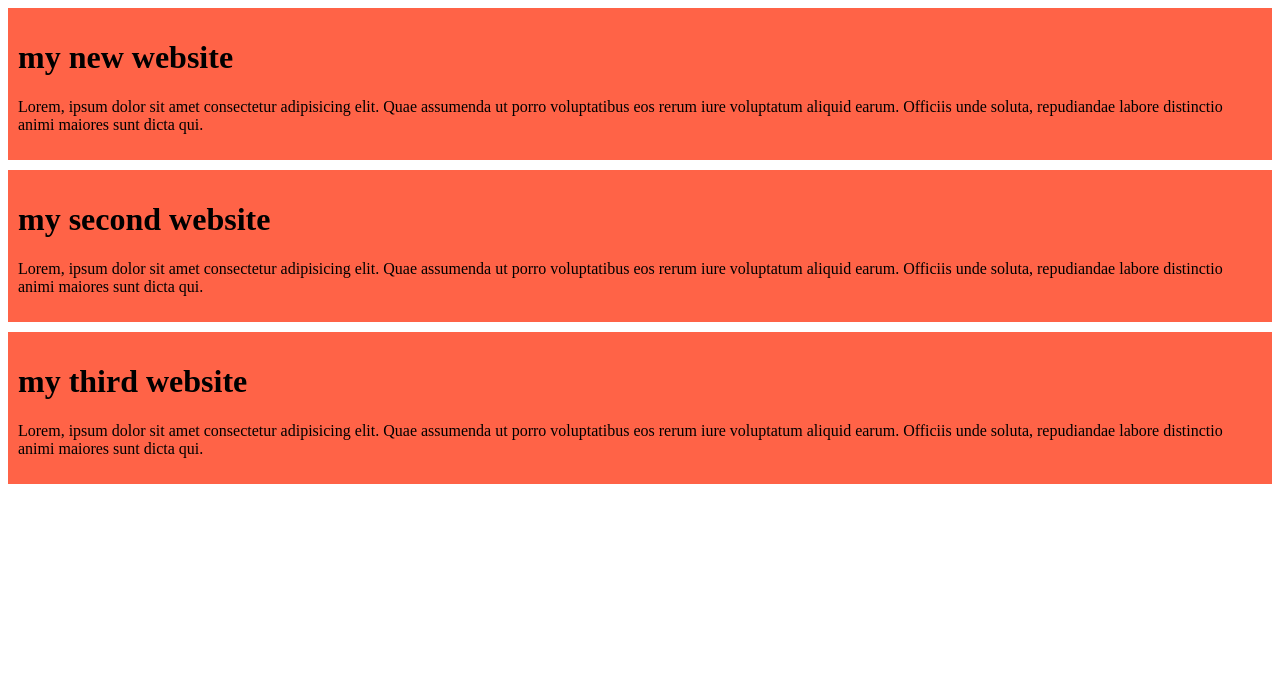
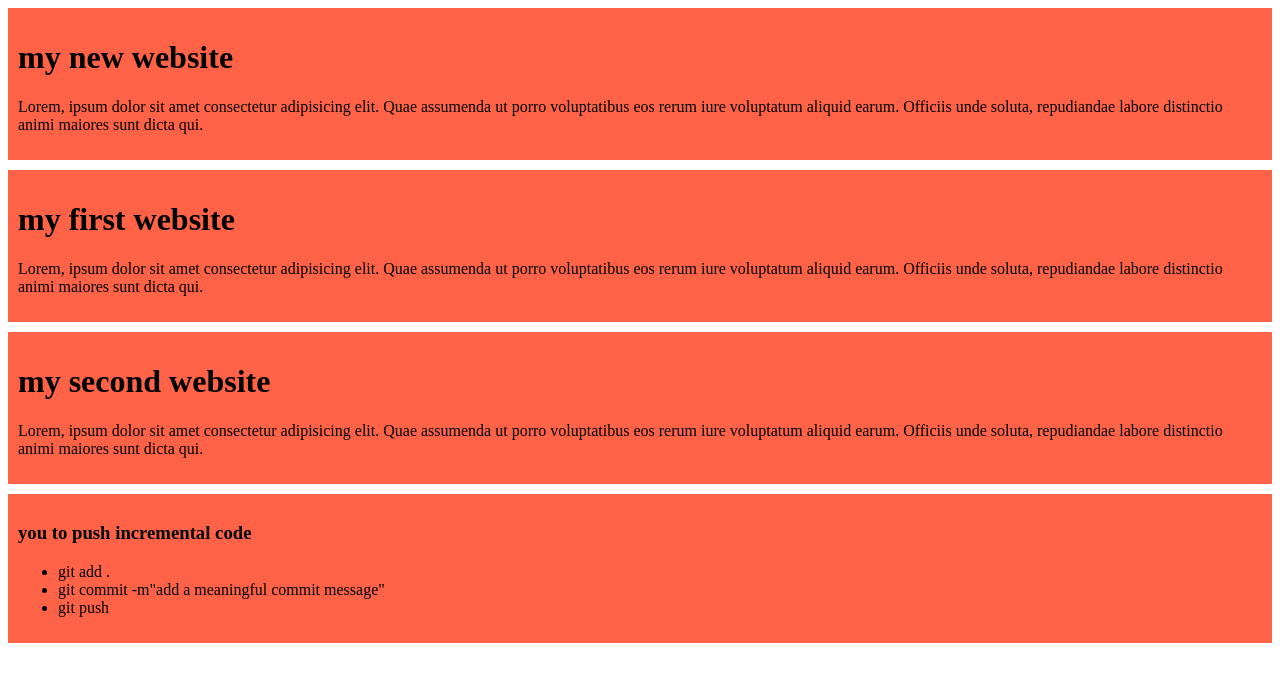
Before and after one commit to shyama47/my-simple-repo, a plain HTML site: page index.html in a window 1280 px wide. Drawn offline with Linux system fonts and the light colour scheme.

Commit message:
added a list

```diff
--- a/index.html
+++ b/index.html
@@ -12,12 +12,20 @@
     <p>Lorem, ipsum dolor sit amet consectetur adipisicing elit. Quae assumenda ut porro voluptatibus eos rerum iure voluptatum aliquid earum. Officiis unde soluta, repudiandae labore distinctio animi maiores sunt dicta qui.</p>
     </div>
     <div>
+    <h1>my first website</h1>
+    <p>Lorem, ipsum dolor sit amet consectetur adipisicing elit. Quae assumenda ut porro voluptatibus eos rerum iure voluptatum aliquid earum. Officiis unde soluta, repudiandae labore distinctio animi maiores sunt dicta qui.</p>
+    </div>
+    <div>
     <h1>my second website</h1>
     <p>Lorem, ipsum dolor sit amet consectetur adipisicing elit. Quae assumenda ut porro voluptatibus eos rerum iure voluptatum aliquid earum. Officiis unde soluta, repudiandae labore distinctio animi maiores sunt dicta qui.</p>
     </div>
     <div>
-    <h1>my third website</h1>
-    <p>Lorem, ipsum dolor sit amet consectetur adipisicing elit. Quae assumenda ut porro voluptatibus eos rerum iure voluptatum aliquid earum. Officiis unde soluta, repudiandae labore distinctio animi maiores sunt dicta qui.</p>
+        <h3>you to push incremental code</h3>
+        <ul>
+            <li>git add .</li>
+            <li>git commit -m"add a meaningful commit message"</li>
+            <li>git push</li>
+        </ul>
     </div>
 </body>
 </html>
```
